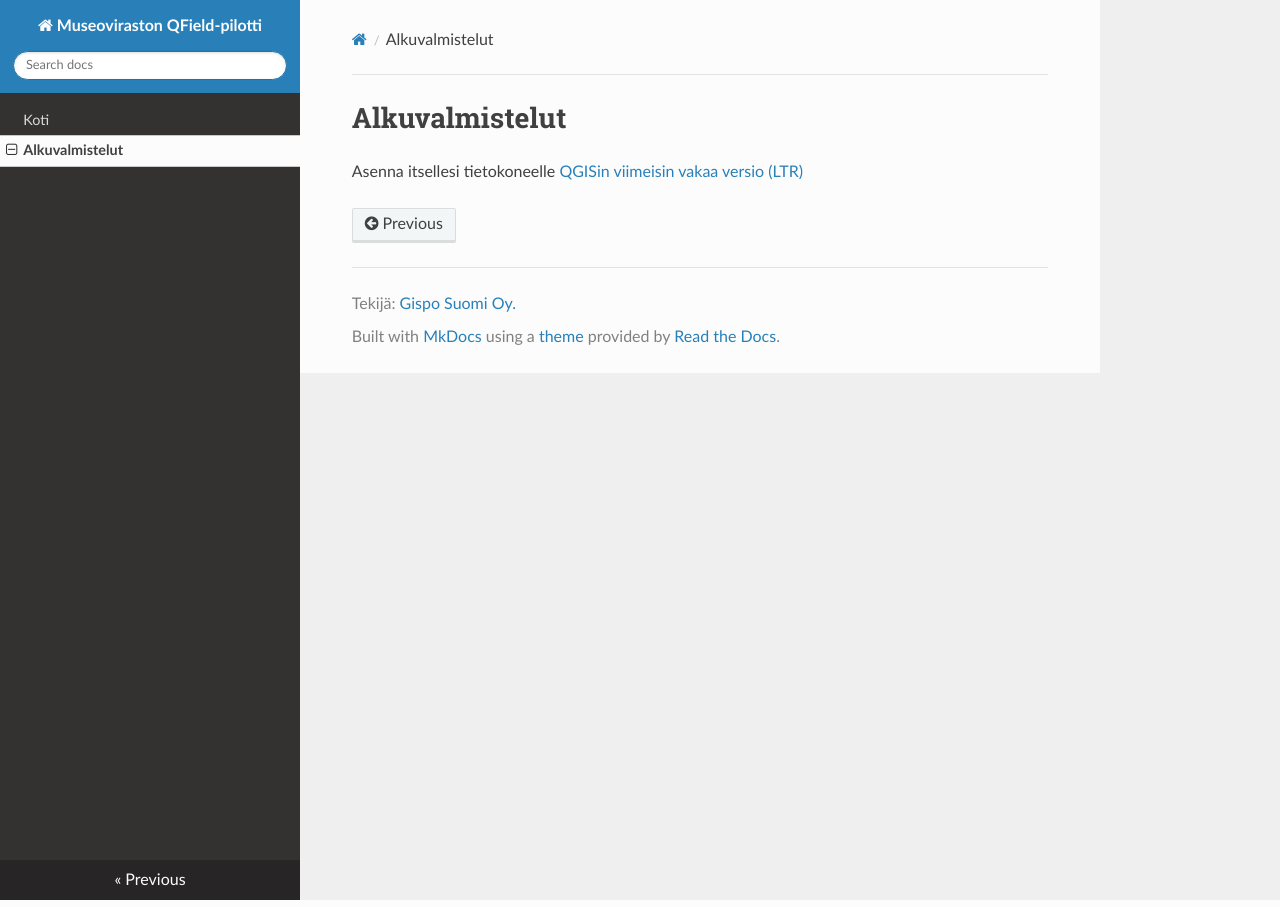
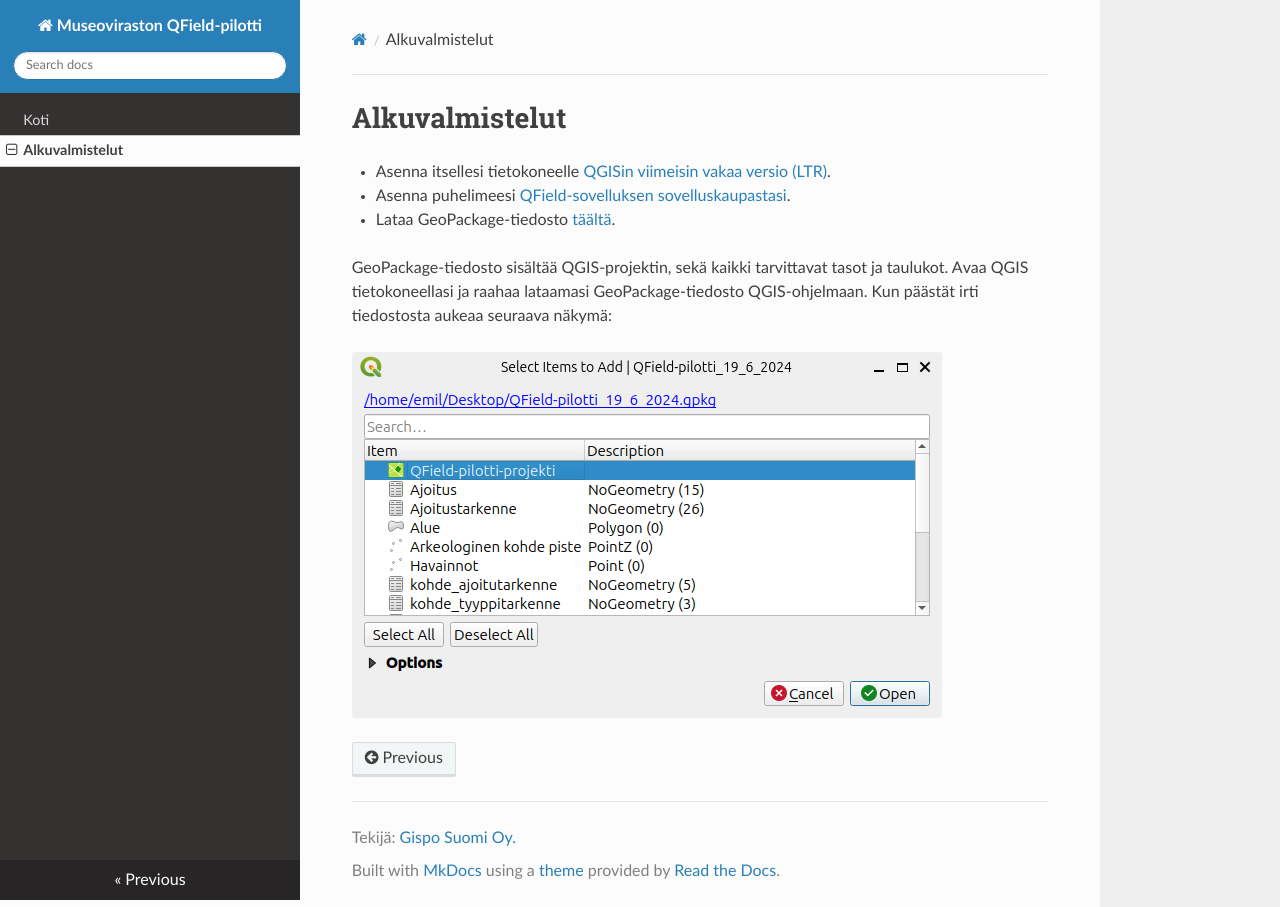
Before and after one commit to finnish-heritage-agency/museovirasto-qfield, an MkDocs documentation site: the page built from docs/alkuvalmistelut.md, in a window 1280 px wide. Built offline with MkDocs 1.6.1, drawn with Linux system fonts in a browser that asks for light colours; nearby versions of some CDN libraries.

Commit message:
Added installation instructions and img

```diff
--- a/docs/alkuvalmistelut.md
+++ b/docs/alkuvalmistelut.md
@@ -1,5 +1,9 @@
 # Alkuvalmistelut
 
-Asenna itsellesi tietokoneelle [QGISin viimeisin vakaa versio (LTR)][def]
+- Asenna itsellesi tietokoneelle [QGISin viimeisin vakaa versio (LTR)](https://qgis.org/fi/site/forusers/download.html).
+- Asenna puhelimeesi [QField-sovelluksen sovelluskaupastasi](https://qfield.org/).
+- Lataa GeoPackage-tiedosto [täältä](https://drive.google.com/file/d/1OJ9KtAqWKQuaK5Cl08BDRTUrdqtmAsgr/view?usp=sharing).
 
-[def]: https://qgis.org/fi/site/forusers/download.html
+GeoPackage-tiedosto sisältää QGIS-projektin, sekä kaikki tarvittavat tasot ja taulukot. Avaa QGIS tietokoneellasi ja raahaa lataamasi GeoPackage-tiedosto QGIS-ohjelmaan. Kun päästät irti tiedostosta aukeaa seuraava näkymä:
+
+![Projektin avaaminen GeoPackagesta](img/Projektin_avaaminen_geopackagesta.png)
```
Also changed, not shown: docs/img/Projektin_avaaminen_geopackagesta.png (added).
